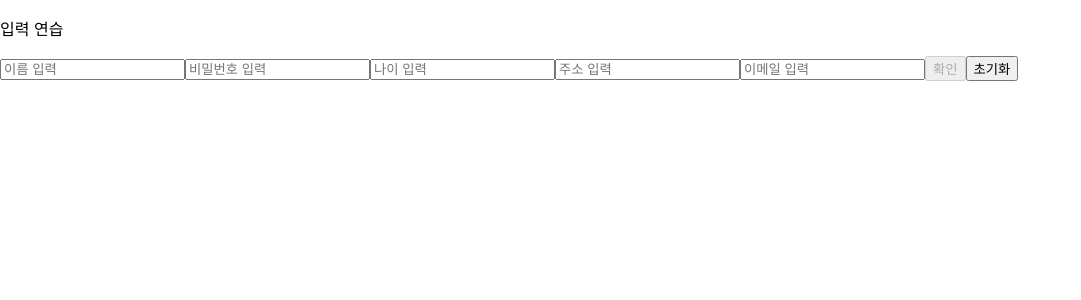
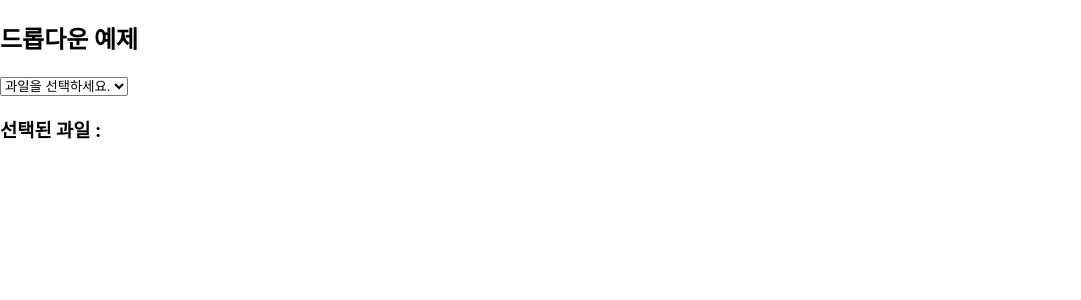
Before and after one commit to aranparrk/AI-Agent, a React (Create React App) app in the folder frontend/react/human-sample-react/: page / in a window 1280 px wide. Shown: the top 300 px of the page, without its empty margins (0-1081 px from the left). Built offline with nearby package versions, Linux system fonts and the light colour scheme.

Commit message:
✨ add: React useState를 활용한 드롭다운 선택 기능 구현

```diff
--- a/frontend/react/human-sample-react/src/App.js
+++ b/frontend/react/human-sample-react/src/App.js
@@ -4,6 +4,7 @@ import Article from "./Article";
 import { useState, useEffect } from "react";
 import Say from "./Say";
 import InputEvent from "./InputEvent";
+import DropDown from "./DropDown";
 
 // const data = [
 //   {
@@ -132,7 +133,7 @@ function App() {
 
   return (
     <>
-      <InputEvent></InputEvent>
+      <DropDown></DropDown>
     </>
   );
 }
--- /dev/null
+++ b/frontend/react/human-sample-react/src/DropDown.js
@@ -0,0 +1,25 @@
+import { useState } from "react"; // 상태관리 Hook
+
+const DropDown = () => {
+  const [selectValue, setSelectValue] = useState("");
+  return (
+    <>
+      <h2>드롭다운 예제</h2>
+      <select
+        value={selectValue}
+        onChange={(e) => setSelectValue(e.target.value)}
+      >
+        <option value="" disabled>
+          과일을 선택하세요.
+        </option>
+        <option value="apple">사과</option>
+        <option value="banana">바나나</option>
+        <option value="grape">포도</option>
+        <option value="watermelon">수박</option>
+      </select>
+      <h3>선택된 과일 : {selectValue}</h3>
+    </>
+  );
+};
+
+export default DropDown;
```
